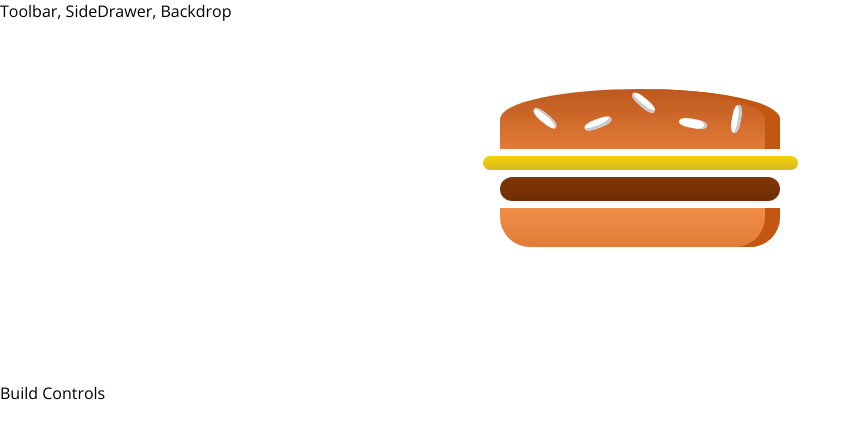
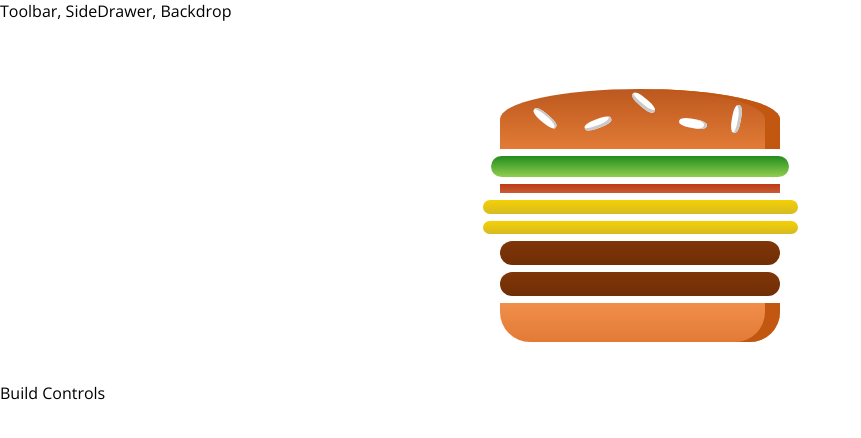
Before and after one commit to BuffaloRob/burger-builder, a React (Create React App) app: page / in a window 1280 px wide. Shown: the top 438 px of the page, without its empty margins (0-861 px from the left). Built offline with nearby package versions, Linux system fonts and the light colour scheme.

Commit message:
in Burger, looping over ingredients prop to display correct components

```diff
--- a/src/components/Burger/Burger.js
+++ b/src/components/Burger/Burger.js
@@ -4,11 +4,16 @@ import classes from './Burger.module.css';
 import BurgerIngredient from './BurgerIngredient/BurgerIngredient';
 
 const burger = (props) => {
+  const transformedIngredients = Object.keys(props.ingredients)
+    .map(igKey => {
+      return [...Array(props.ingredients[igKey])].map((_, i) => {
+        return <BurgerIngredient key={igKey+i} type={igKey} />
+      });
+    });
   return (
     <div className={classes.Burger}>
       <BurgerIngredient type="bread-top"/>
-      <BurgerIngredient type="cheese" />
-      <BurgerIngredient type="meat" />
+      {transformedIngredients}
       <BurgerIngredient type="bread-bottom" />
     </div>
   );
```
